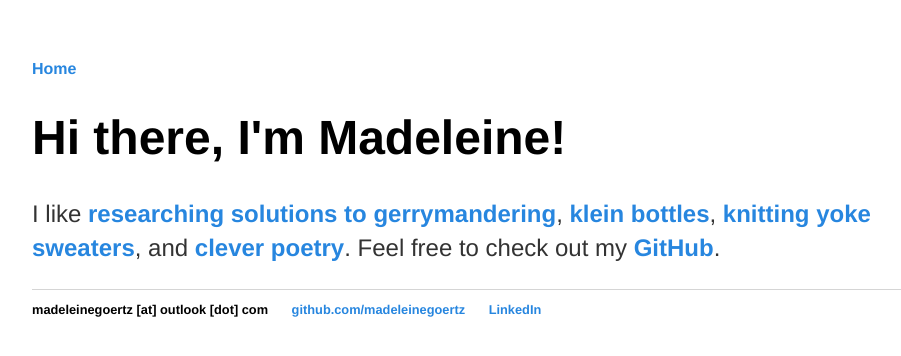
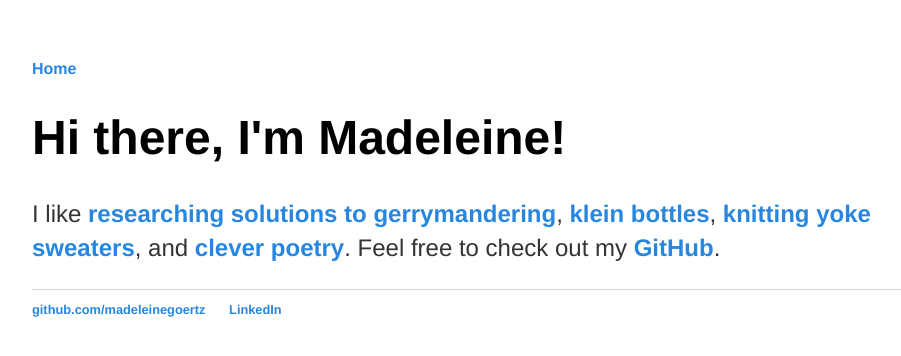
Before and after one commit to madeleinegoertz/madeleinegoertz.github.io, a Jekyll site: the page built from index.html, in a window 1280 px wide. Shown: the top 356 px of the page, without its empty margins (160-1061 px from the left). Built offline with Jekyll 4.4.1, drawn with Linux system fonts in a browser that asks for light colours.

Commit message:
remove email

```diff
--- a/_layouts/default.html
+++ b/_layouts/default.html
@@ -26,7 +26,6 @@
 			</div><!-- /.container -->
 		<footer>
     		<ul>
-        		<li>madeleinegoertz [at] outlook [dot] com</li>
 				<li><a href="https://github.com/madeleinegoertz">github.com/madeleinegoertz</a></li>
 				<li><a href="https://www.linkedin.com/in/madeleinegoertz/">LinkedIn</a></li>
 			</ul>
```
